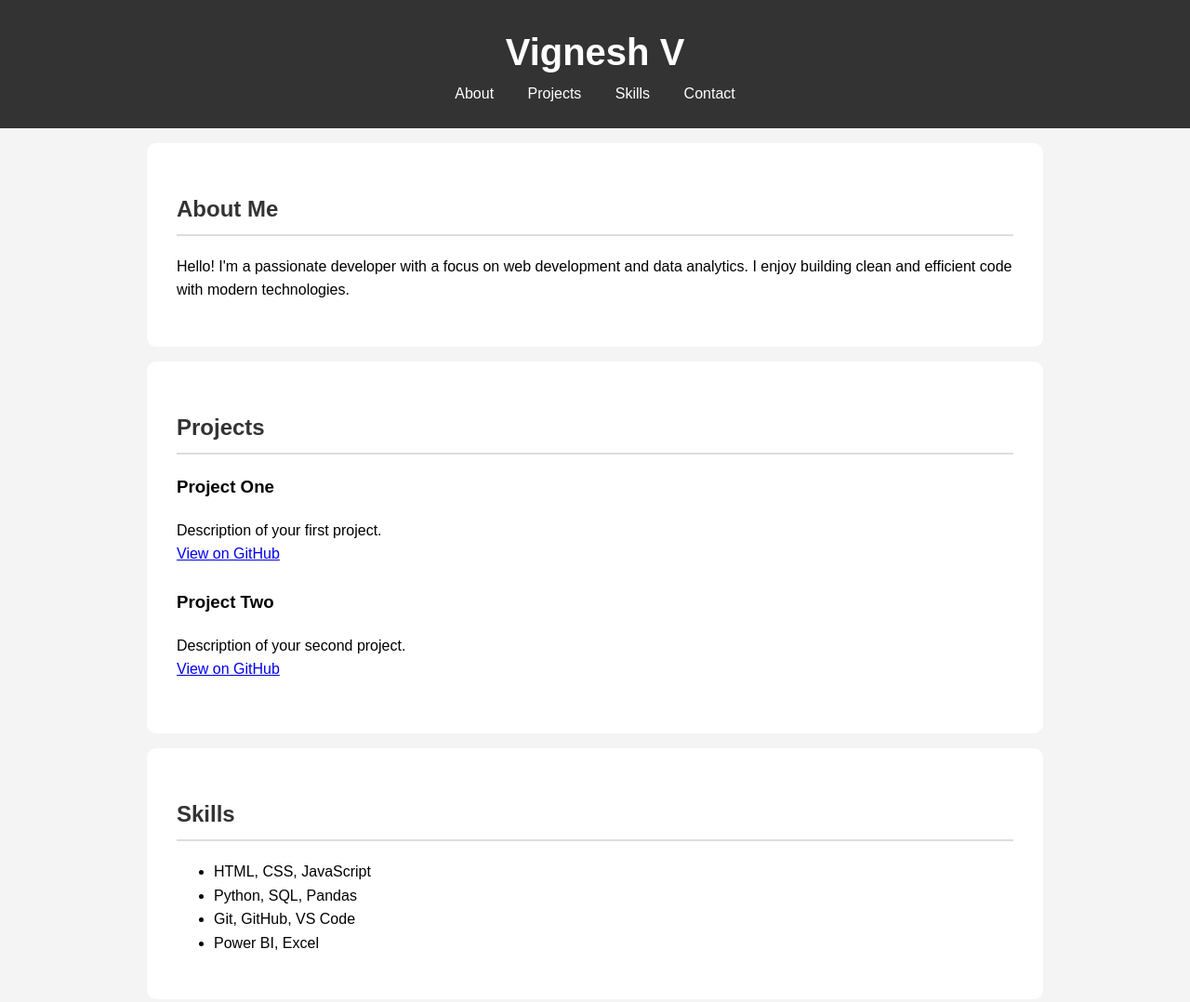
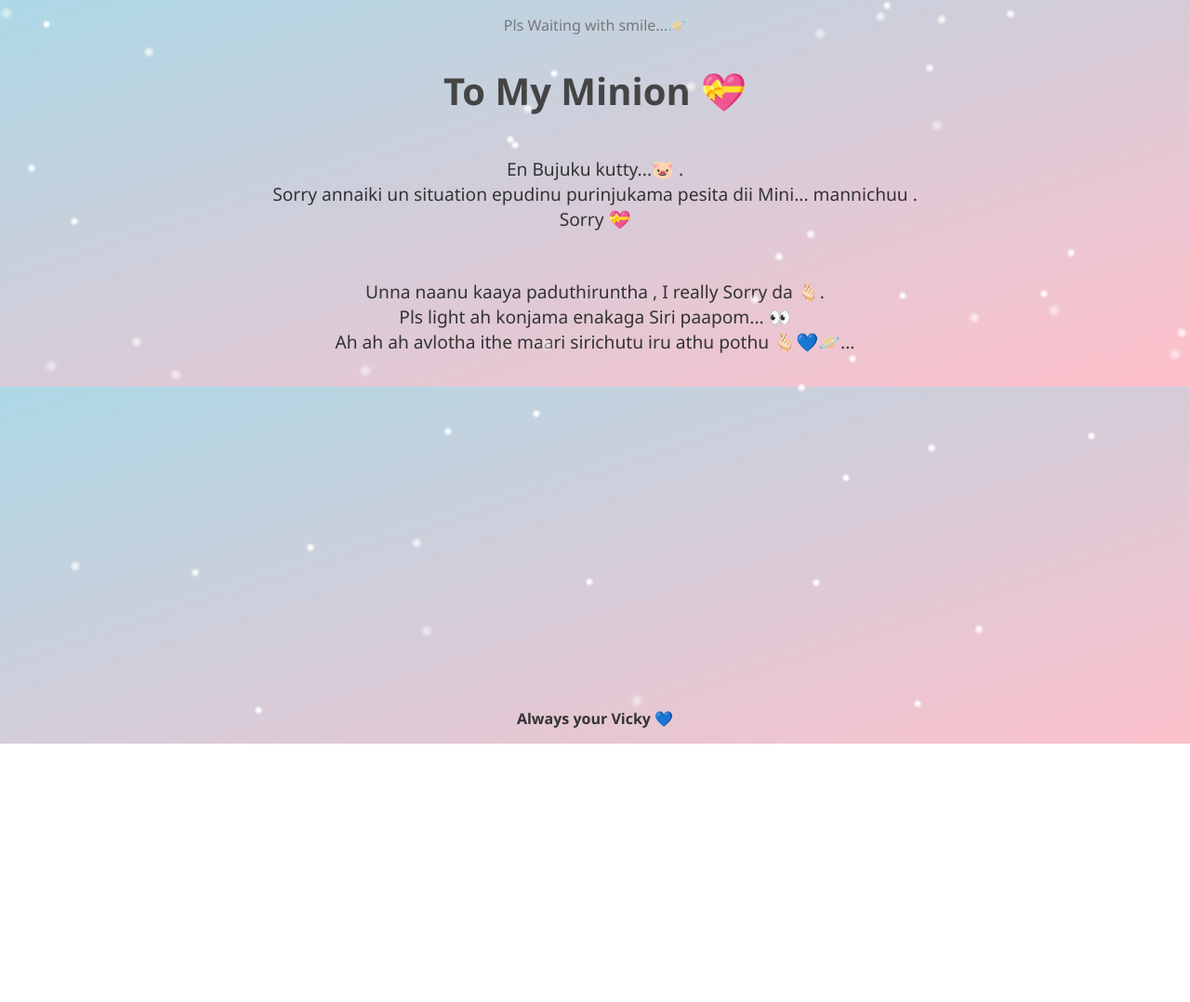
Before and after one commit to VcdVignesh123/Webpage.github.io, a plain HTML site: page index.html in a window 1280 px wide. Shown: the top 1078 px of the page at 93% size. After the commit the page ends 800 px from the top, so only its background shows below. Drawn offline with Linux system fonts and the light colour scheme.

Commit message:
Update index.html

```diff
--- a/index.html
+++ b/index.html
@@ -2,110 +2,80 @@
 <html lang="en">
 <head>
   <meta charset="UTF-8" />
-  <meta name="viewport" content="width=device-width, initial-scale=1.0"/>
-  <title>Your Name | Portfolio</title>
+  <meta name="viewport" content="width=device-width, initial-scale=1.0" />
+  <title>To My Minion 💝</title>
   <style>
     body {
       margin: 0;
-      font-family: Arial, sans-serif;
-      line-height: 1.6;
-      background-color: #f4f4f4;
+      padding: 0;
+      background: linear-gradient(to bottom right, #add8e6, #ffc0cb);
+      font-family: 'Segoe UI', Tahoma, Geneva, Verdana, sans-serif;
+      color: #333;
+      text-align: center;
+      overflow: hidden;
     }
-
-    header {
-      background: #333;
-      color: #fff;
-      padding: 1.5rem;
-      text-align: center;
+    .sparkle {
+      position: absolute;
+      width: 10px;
+      height: 10px;
+      background: radial-gradient(circle, white 20%, transparent 70%);
+      animation: sparkle 2s infinite;
     }
-
-    header h1 {
-      margin: 0;
+    @keyframes sparkle {
+      0% {transform: scale(1); opacity: 1;}
+      50% {transform: scale(1.5); opacity: 0.5;}
+      100% {transform: scale(1); opacity: 1;}
+    }
+    h1 {
+      margin-top: 2rem;
       font-size: 2.5rem;
+      color: #444;
     }
-
-    nav a {
-      margin: 0 1rem;
-      color: #fff;
-      text-decoration: none;
+    .message {
+      font-size: 1.2rem;
+      padding: 1rem 2rem;
     }
-
-    section {
-      padding: 2rem;
-      max-width: 900px;
-      margin: auto;
-      background-color: #fff;
+    .footer {
+      position: absolute;
+      bottom: 1rem;
+      width: 100%;
+      font-weight: bold;
+    }
+    .loading {
+      font-size: 1rem;
+      color: #777;
       margin-top: 1rem;
-      border-radius: 10px;
-    }
-
-    h2 {
-      color: #333;
-      border-bottom: 2px solid #ddd;
-      padding-bottom: 0.5rem;
-    }
-
-    .project {
-      margin-bottom: 1.5rem;
-    }
-
-    footer {
-      text-align: center;
-      padding: 1rem;
-      background: #333;
-      color: #fff;
-      margin-top: 2rem;
     }
   </style>
 </head>
 <body>
+  <div class="loading">Pls Waiting with smile...🪐</div>
+  <h1>To My Minion 💝</h1>
+  <p class="message">
+En Bujuku kutty...🐷 . <br>
+       Sorry annaiki un situation epudinu purinjukama pesita dii Mini... mannichuu . <br>
+    Sorry 💝
+  </p>
+  <p class="message">
+    Unna naanu kaaya paduthiruntha , I really Sorry da 🫰🏻.<br>
+    Pls light ah konjama enakaga Siri paapom... 👀<br>
+    Ah ah ah avlotha ithe maari sirichutu iru athu pothu 🫰🏻💙🪐...
+  </p>
+  <div class="footer">Always your Vicky 💙</div>
 
-  <header>
-    <h1>Vignesh V</h1>
-    <nav>
-      <a href="#about">About</a>
-      <a href="#projects">Projects</a>
-      <a href="#skills">Skills</a>
-      <a href="#contact">Contact</a>
-    </nav>
-  </header>
+  <audio autoplay loop>
+    <source src="https://files.catbox.moe/c3wrw3.mp3" type="audio/mpeg">
+  </audio>
 
-  <section id="about">
-    <h2>About Me</h2>
-    <p>Hello! I'm a passionate developer with a focus on web development and data analytics. I enjoy building clean and efficient code with modern technologies.</p>
-  </section>
-
-  <section id="projects">
-    <h2>Projects</h2>
-    <div class="project">
-      <h3>Project One</h3>
-      <p>Description of your first project. <br><a href="https://github.com/yourusername/project1" target="_blank">View on GitHub</a></p>
-    </div>
-    <div class="project">
-      <h3>Project Two</h3>
-      <p>Description of your second project. <br><a href="https://github.com/yourusername/project2" target="_blank">View on GitHub</a></p>
-    </div>
-  </section>
-
-  <section id="skills">
-    <h2>Skills</h2>
-    <ul>
-      <li>HTML, CSS, JavaScript</li>
-      <li>Python, SQL, Pandas</li>
-      <li>Git, GitHub, VS Code</li>
-      <li>Power BI, Excel</li>
-    </ul>
-  </section>
-
-  <section id="contact">
-    <h2>Contact</h2>
-    <p>Email: your.email@example.com</p>
-    <p>LinkedIn: <a href="https://linkedin.com/in/yourname" target="_blank">linkedin.com/in/yourname</a></p>
-  </section>
-
-  <footer>
-    <p>&copy; 2025 Your Name</p>
-  </footer>
-
+  <script>
+    for (let i = 0; i < 50; i++) {
+      const sparkle = document.createElement('div');
+      sparkle.classList.add('sparkle');
+      sparkle.style.top = Math.random() * 100 + '%';
+      sparkle.style.left = Math.random() * 100 + '%';
+      sparkle.style.animationDelay = Math.random() * 2 + 's';
+      document.body.appendChild(sparkle);
+    }
+  </script>
 </body>
 </html>
```
